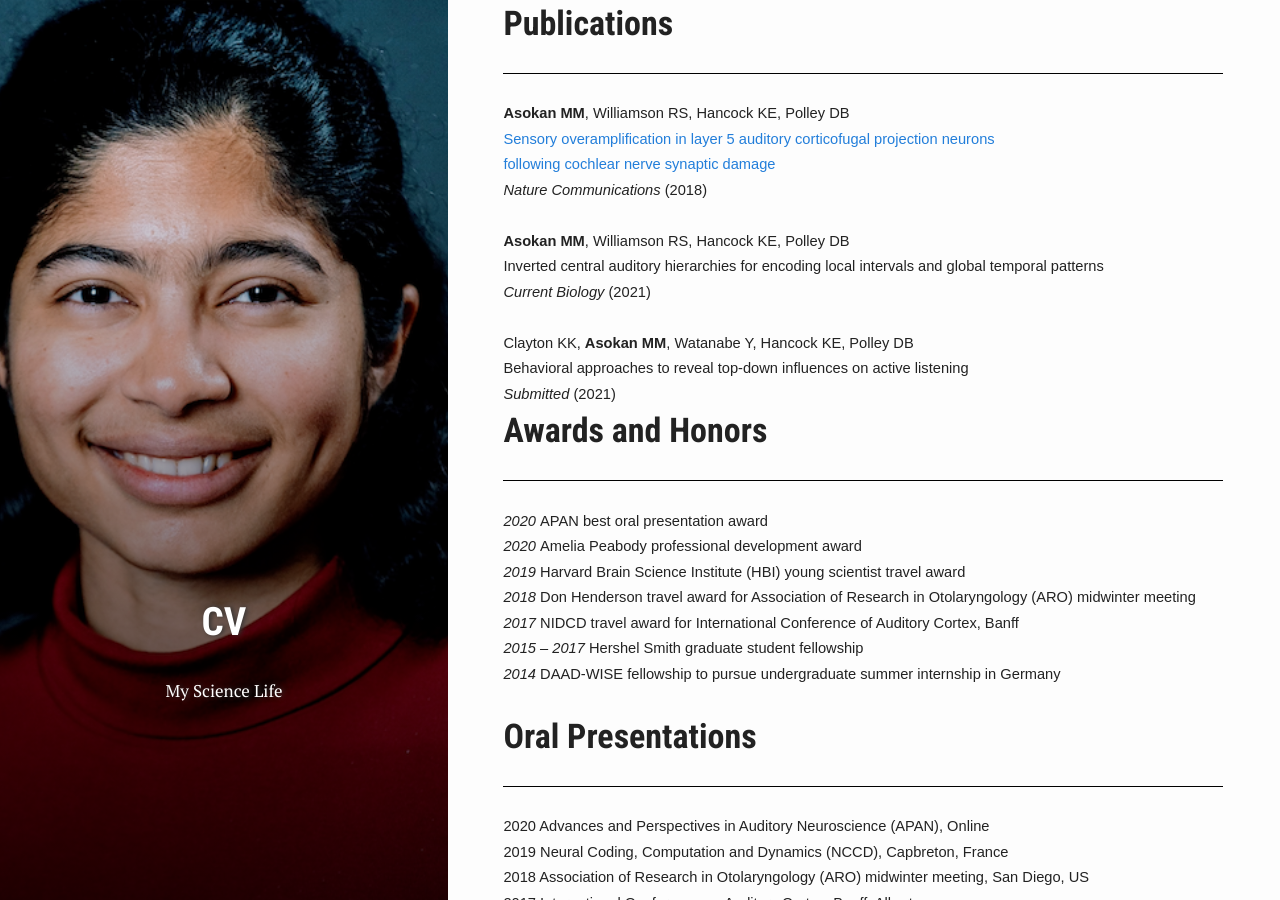
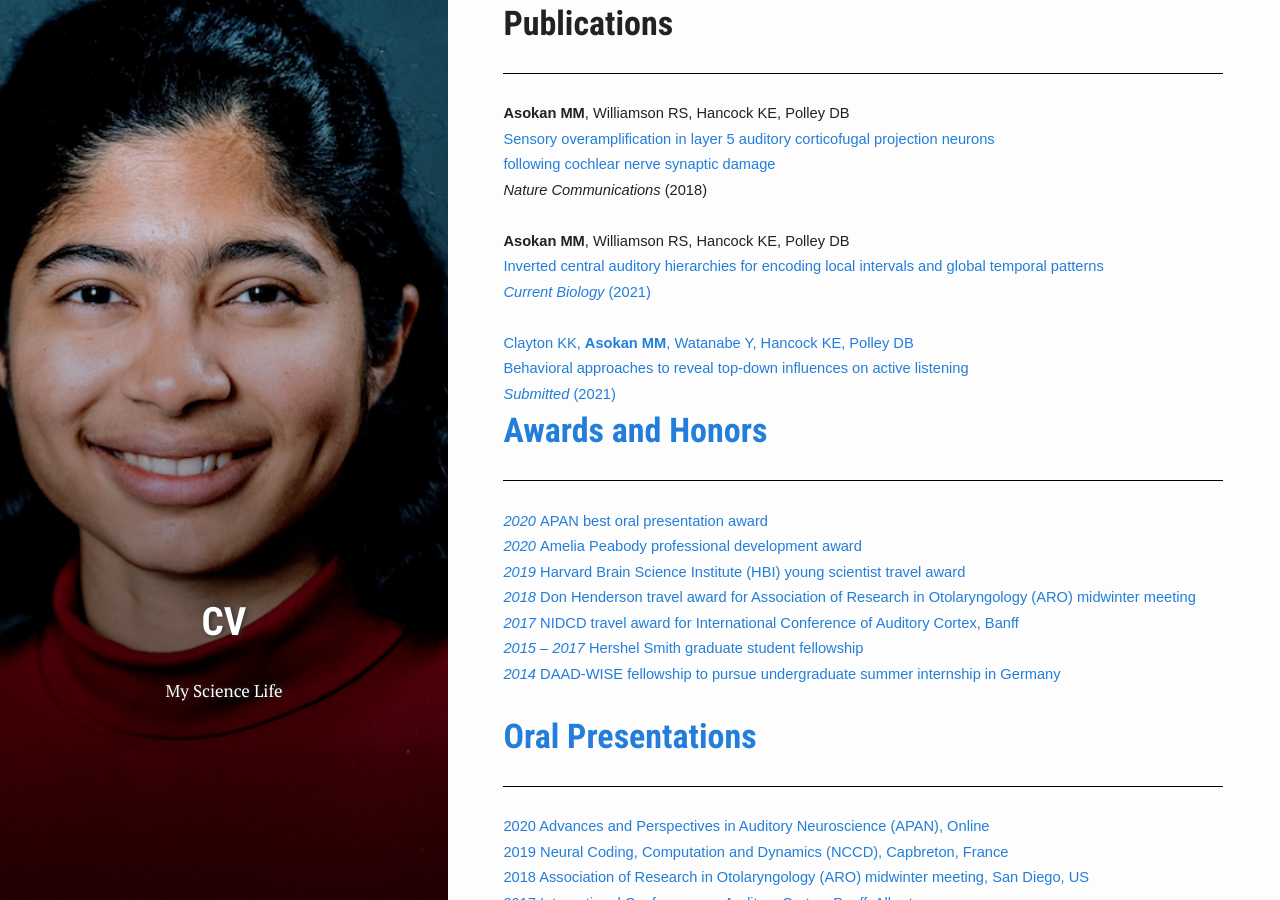
Before and after one commit to Meenakshi-Asokan/Meenakshi-Asokan.github.io, a Jekyll site: the page built from pages/2_cv.html, in a window 1280 px wide and 900 px high, scrolled down 620 px. Built offline with Jekyll 4.4.1, drawn with Linux system fonts in a browser that asks for light colours; nearby versions of some CDN libraries; some web fonts are replaced; library files that are not in the unit come from our copies.

Commit message:
Update 2_cv.html

```diff
--- a/pages/2_cv.html
+++ b/pages/2_cv.html
@@ -135,7 +135,8 @@
 
 <p class=MsoNormal style='margin-top:0in;margin-right:-.5in;margin-bottom:0in;
 margin-left:1.75in;margin-bottom:.0001pt;text-indent:-1.75in'><span style='font-size:11.0pt;
-font-family:"Century Gothic",sans-serif'>Inverted central auditory hierarchies for encoding
+font-family:"Century Gothic",sans-serif'><a
+href="https://www.sciencedirect.com/science/article/pii/S096098222100141X?dgcid=author">Inverted central auditory hierarchies for encoding
 local intervals and global temporal patterns</span></p>
 
 <p class=MsoNormal style='margin-top:0in;margin-right:-.5in;margin-bottom:0in;
```
